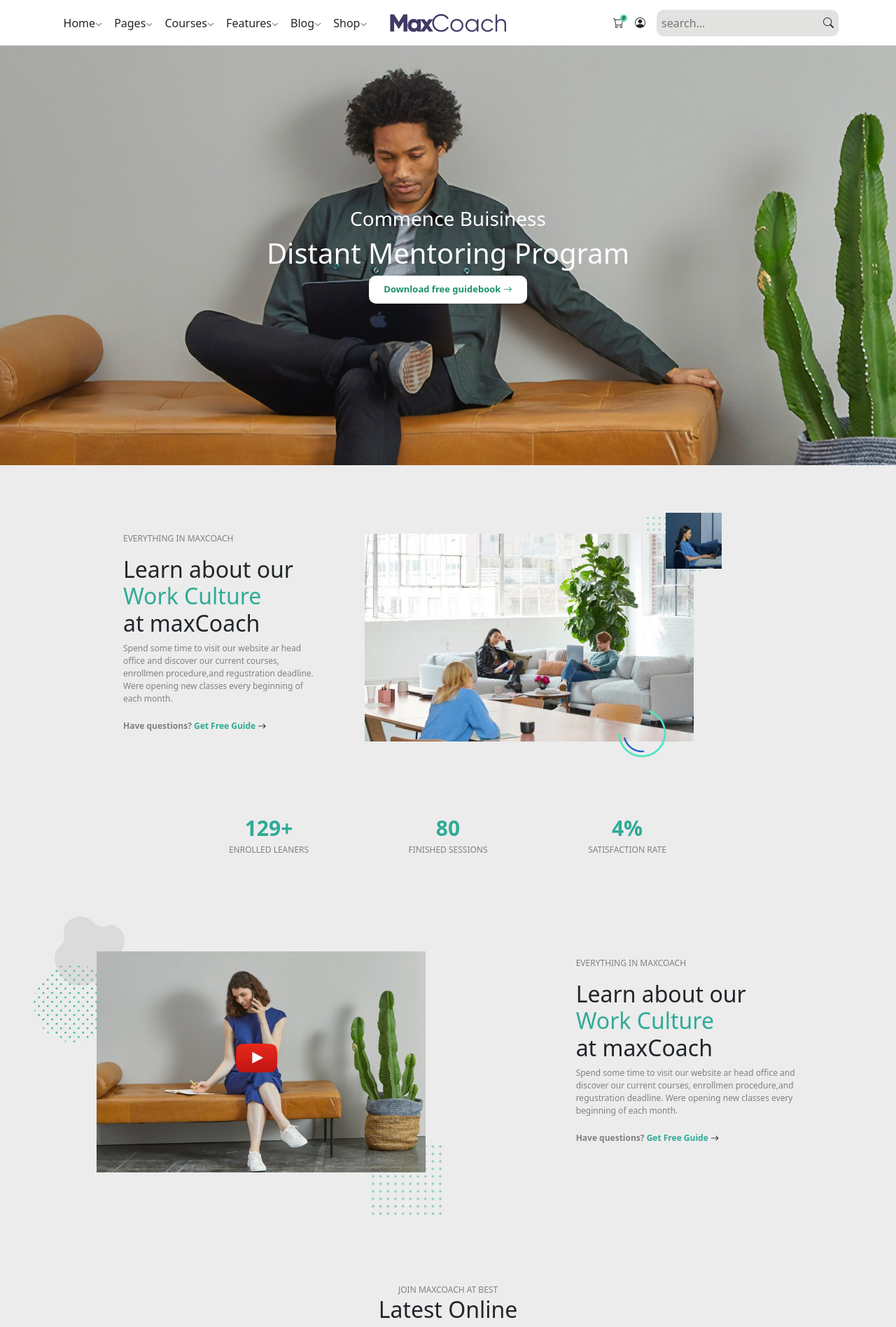
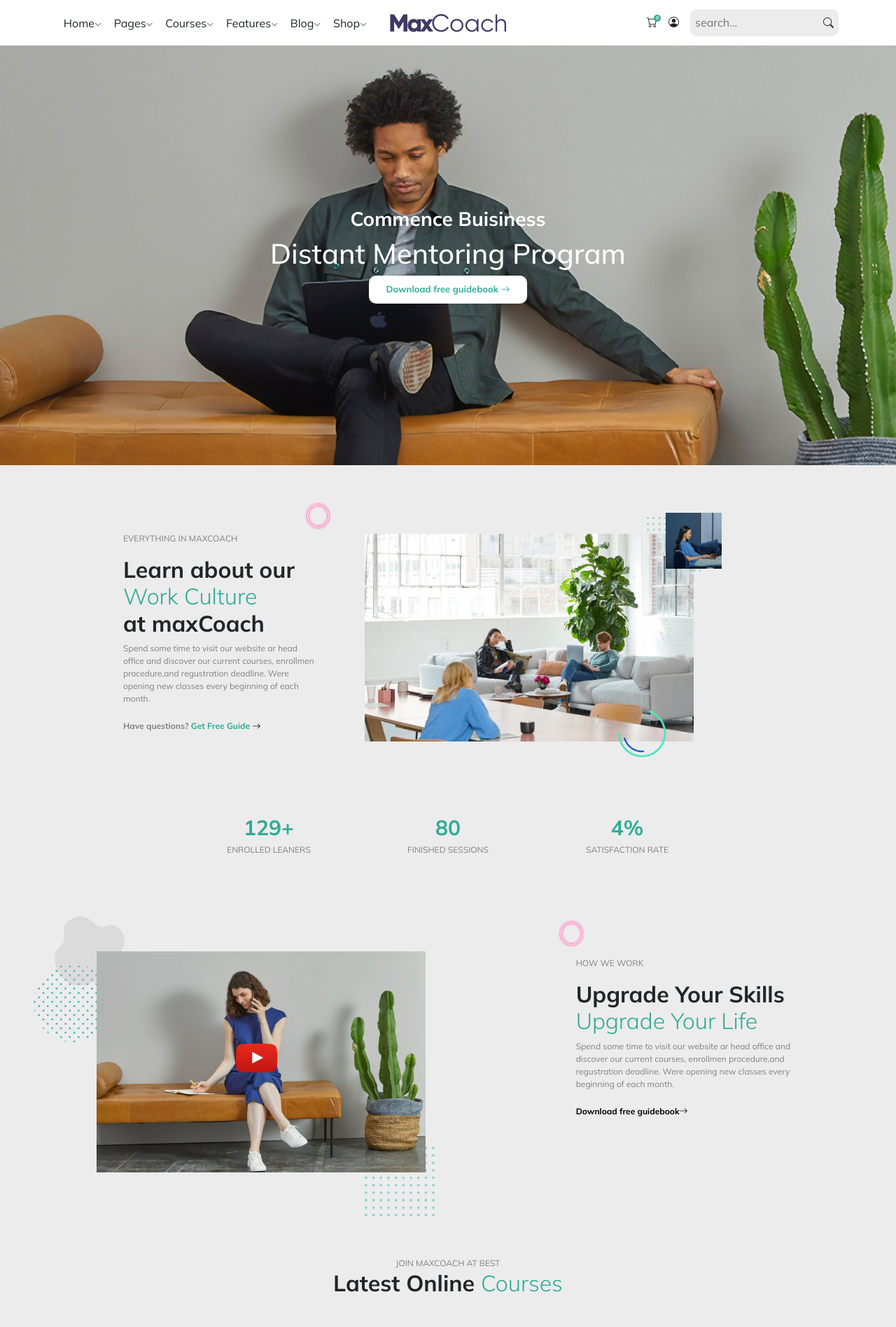
Before and after one commit to Sara-Barbi/proj-html-vuejs, a Vue app: page / in a window 1280 px wide. Shown: the top 1897 px of the page at 70% size. Built offline with nearby package versions, Linux system fonts and the light colour scheme.

Commit message:
cerchio.png

```diff
--- a/src/assets/style/global.scss
+++ b/src/assets/style/global.scss
@@ -1,5 +1,10 @@
+
+@import url('https://fonts.googleapis.com/css2?family=Mulish:ital,wght@0,200;0,300;0,400;0,500;0,600;0,700;0,800;0,900;1,200;1,300;1,400;1,500;1,600;1,700;1,800;1,900&display=swap');
+
 *{
     margin: 0;
     padding: 0;
     box-sizing: border-box;
+    font-family: Mulish, Arial, Helvetica, sans-serif;
+
 }
--- a/src/assets/style/variables.scss
+++ b/src/assets/style/variables.scss
@@ -5,3 +5,9 @@ $containerHeight:65px;
 $imgBack: url('../assets/image/home-3-hero-bg.jpg');
 $sizeBack: cover;
 $backHeight: 600px;
+
+$backsmoke:#ececec;
+$smallDfont: 12px;
+$smallDcolor: grey;
+
+$celesteACQ:#2fab97
--- a/src/components/HEADER.vue
+++ b/src/components/HEADER.vue
@@ -6,7 +6,7 @@
     <div class="container-fluid ">
       <div class="row">
         <div class="col-12 text-center d-flex flex-column justify-content-center align-items-center myBack">
-          <h3>Commence Buisiness</h3>
+          <h3 class="fw-bolder">Commence Buisiness</h3>
           <h1>Distant Mentoring Program</h1>
           <button class="downloadGuide">Download free guidebook <i class="bi bi-arrow-right"></i></button>
         </div>
@@ -66,14 +66,14 @@ export default {
     background-color: white;
     font-size: 13px;
     font-weight: bold;
-    color: rgb(27, 144, 105);
+    color: $celesteACQ;
     padding: 10px 0;
     border: 0px;
     border-radius: 10px;
   }
   .downloadGuide:hover{
     width: 18%;
-    background-color: rgb(27, 144, 105);
+    background-color: $celesteACQ;
     font-size: 13px;
     font-weight: bold;
     color: rgb(255, 255, 255);
--- a/src/components/MAIN.vue
+++ b/src/components/MAIN.vue
@@ -8,7 +8,7 @@
       <div class="row text-center">
         <div class="col-12 mt-5">
           <div class="smallDiciture">JOIN MAXCOACH AT BEST</div>
-          <h2>Latest Online <h2 class="thinH2">Courses</h2></h2>
+          <h2 class="fw-bolder">Latest Online <h2 class="thinH2" style="display:inline-block">Courses</h2></h2>
         </div>
 
         <courses :arrayCour='courses'/>
@@ -37,7 +37,7 @@
       <div class="row text-center mt-5">
         <div class="col-12">
           <div class="smallDiciture">JOIN MAXCOACH AT BEST</div>
-          <h2 class="mt-5">Latest Of <h2 class="thinH2 d-inline ">Our Blogs</h2></h2>
+          <h2 class=" fw-bolder mt-5">Latest Of <h2 class="thinH2 d-inline ">Our Blogs</h2></h2>
         </div>
 
         <ourBlogs :arrayBlogs='blogs'/>
@@ -143,7 +143,7 @@ export default {
   @import url("https://cdn.jsdelivr.net/npm/bootstrap-icons@1.8.0/font/bootstrap-icons.css");
   @import '../assets/style/variables.scss';
   .firstBack{
-    background-color: #ececec;
+    background-color: $backsmoke;
   }
   .view{
     color: black;
@@ -160,20 +160,24 @@ export default {
     line-height: 40px;
   }
   .greenNumb{
-    color: #2fab97;
+    color: $celesteACQ;
     font-size: 30px;
     font-weight: bolder;
 
   }
   .smallDiciture{
-   font-size: 12px;
-   color: grey;
+   font-size: $smallDfont;
+   color: $smallDcolor;
   }
-  .thinH2{
-    color: #2fab97;
+  h2{
+    font-weight: bolder;
+    .thinH2{
+    color: $celesteACQ;
     font-weight: 300;
     margin-bottom: 0;
+    }
   }
+
   .imgBack{
     width: 100%;
     height: 80px;
--- a/src/components/sub_components/footer/blueFooter.vue
+++ b/src/components/sub_components/footer/blueFooter.vue
@@ -70,7 +70,7 @@ export default {
 
 <style lang="scss" scoped>
 @import url("https://cdn.jsdelivr.net/npm/bootstrap-icons@1.8.0/font/bootstrap-icons.css");
-
+@import '../../../assets/style/variables.scss';
 .myblueFooter{
     background-color: rgb(15, 15, 23) ;
 
@@ -85,7 +85,7 @@ ul{
         i{
 
         width: 25px;
-        color: grey;
+        color: $smallDcolor;
         margin-right: 20px;
 
 
@@ -104,7 +104,7 @@ ul{
 }
 .rights{
     font-size: 10px;
-    color: grey;
+    color: $smallDcolor;
 }
 
 </style>
--- a/src/components/sub_components/footer/newsLetter.vue
+++ b/src/components/sub_components/footer/newsLetter.vue
@@ -3,7 +3,7 @@
     <div class="containerr mt-5 ">
       <div class="row text-center justify-content-center">
         <div class="col-6 mt-5">
-          <h2>Subscribe <h2 class="thinH2" style="display:inline-block">Newsletter</h2></h2>
+          <h2 class=" fw-bolder" >Subscribe <h2 class="thinH2" style="display:inline-block">Newsletter</h2></h2>
           <div class="smallDiciture">Lorem ipsum dolor sit amet consectetur adipisicing elit. Voluptatem obcaecati enim incidunt illo  Voluptatem obcaecati enim incidunt illo Voluptatem obcaecati enim incidunt illo  </div>
         </div>
       </div>
@@ -37,7 +37,7 @@ export default {
     border: 0px;
     border-radius: 5px;
     font-size: 11px;
-    background-color: #ececec;
+    background-color: $backsmoke;
     padding: 10px 115px 10px 25px;
 
 
@@ -46,7 +46,7 @@ export default {
    font-size: 10px;
    font-weight: bold;
    padding: 12px 20px;
-   background-color: #1fad95;
+   background-color: $celesteACQ;
    border-radius: 0px 5px 5px 0px;
    color: white;
  }
@@ -56,8 +56,8 @@ export default {
    padding: 12px 20px;
    background-color: #ffffff;
    border-radius: 0px 5px 5px 0px;
-   color: #1fad95;
-   border: 0.5px solid grey;
+   color: $celesteACQ;
+   border: 0.5px solid $smallDcolor;
    transition: 1s;
  }
  .patterNews{
--- a/src/components/sub_components/header/NAVbar.vue
+++ b/src/components/sub_components/header/NAVbar.vue
@@ -77,9 +77,10 @@ export default {
       line-height: 10px;
       vertical-align: middle;
       text-align: center;
-      background-color: rgb(85, 209, 168);
+      background-color: $celesteACQ;
       border-radius: 100%;
       position:absolute;
+      color: white;
       top: 0px;
       right: -5px;
     }
@@ -90,11 +91,11 @@ export default {
   .mySearch{
     padding:7px;
     border-radius: 10px;
-    background-color: #e2e2e0;
+    background-color: $backsmoke;
     position: relative;
     input{
       border: 0px;
-      background-color: #e2e2e0;
+      background-color: $backsmoke;
       .ii{
         float: left;
         position: absolute;
--- a/src/components/sub_components/main/courses.vue
+++ b/src/components/sub_components/main/courses.vue
@@ -42,7 +42,7 @@ export default {
 
     }
     .greenPrice{
-    color: #2fab97;
+    color: $celesteACQ;
     font-size: 20px;
     font-weight: bold;
     }
@@ -53,7 +53,7 @@ export default {
 
   }
   .back:hover{
-    color:#2fab97;
+    color:$celesteACQ;
     transition: 0.5s;
   }
 
--- a/src/components/sub_components/main/ourBlogs.vue
+++ b/src/components/sub_components/main/ourBlogs.vue
@@ -38,7 +38,7 @@ export default {
     border-radius: 3px;
   }
   .back{
-    background-color: #ececec;
+    background-color: $backsmoke;
   }
 
 </style>
--- a/src/components/sub_components/main/workCulture.vue
+++ b/src/components/sub_components/main/workCulture.vue
@@ -3,7 +3,7 @@
       <div class="row  justify-content-center ">
         <div class="col-4 pt-5 mt-5 ps-5 ">
           <p class='smallDiciture'>EVERYTHING IN MAXCOACH</p>
-          <h2>Learn about our <h2 class="thinH2">Work Culture</h2>at maxCoach</h2>
+          <h2 class="fw-bolder">Learn about our <h2 class="thinH2">Work Culture</h2>at maxCoach</h2>
           <p class='smallDiciture'>Spend some time to visit our website ar head office and discover our current courses, enrollmen procedure,and regustration deadline. Were opening new classes every beginning of each month.</p>
           <span class='smallDiciture view ' >Have questions? <span style="color:#2fab97;">Get Free Guide <i class="view bi-arrow-right"></i></span></span>
         </div>
@@ -12,6 +12,8 @@
           <img class='imgTop' src="../../../assets/image/about-us-01-ohkia3qg98rq9vg3s0mn2hkflr1migdqdw370qnegc.jpg" alt="">
           <img class='pattern' src="../../../assets/image/maxcoach-shape-07-100x100.png" alt="">
           <img class='circle' src="../../../assets/image/maxcoach-shape-02.png" alt="">
+          <img class="arcFCircle" src="../../../assets/image/cerchio.png" alt="">
+
 
         </div>
       </div>
@@ -31,14 +33,15 @@
           <img src="../../../assets/image/maxcoach-shape-05-150x150.png" alt="" class='romboPoints'>
           <img src="../../../assets/image/svg-0.svg" alt="" class='svgIMG'>
           <img class='patternPoints' src="../../../assets/image/maxcoach-shape-07-100x100.png" alt="">
+          <img class="arcCircle" src="../../../assets/image/cerchio.png" alt="">
 
 
         </div>
         <div class="col-4 pt-5   mt-5">
-          <p class='smallDiciture'>EVERYTHING IN MAXCOACH</p>
-          <h2>Learn about our <h2 class="thinH2">Work Culture</h2>at maxCoach</h2>
+          <p class='smallDiciture'>HOW WE WORK</p>
+          <h2 class="fw-bolder">Upgrade Your Skills <h2 class="thinH2">Upgrade Your Life</h2></h2>
           <p class='smallDiciture'>Spend some time to visit our website ar head office and discover our current courses, enrollmen procedure,and regustration deadline. Were opening new classes every beginning of each month.</p>
-          <span class='smallDiciture view ' >Have questions? <span style="color:#2fab97;">Get Free Guide <i class="view bi-arrow-right"></i></span></span>
+          <span class='smallDiciture' style="color:black; font-weight:bold;" >Download free guidebook<i class="view bi-arrow-right"></i></span>
 
         </div>
       </div>
@@ -98,6 +101,13 @@ export default {
       right: 200px;
 
     }
+    .arcFCircle{
+      width: 50px;
+      position: absolute;
+      left: -40px;
+
+
+    }
   }
   div{
     position: relative;
@@ -127,8 +137,8 @@ export default {
     .patternPoints{
        position: absolute;
        width: 100px;
-       bottom: -100px;
-       right: 180px;
+       bottom: -140px;
+       right: 190px;
     }
     .YTsimbol{
       width: 60px;
@@ -137,6 +147,14 @@ export default {
       left: 170px;
       transform: translate(64%, -20%);
       z-index: 2 ;
+    }
+    .arcCircle{
+      width: 50px;
+      height: 50px;
+      right: -30px;
+      top: -10px;
+      position: absolute;
+
     }
   }
   .containerr1{
```
Also changed, not shown: src/App.vue (+0 -13 lines), src/components/sub_components/main/HeartUs.vue (+15 -3 lines), src/assets/image/cerchio.png (added), src/assets/image/circle.png (added).
